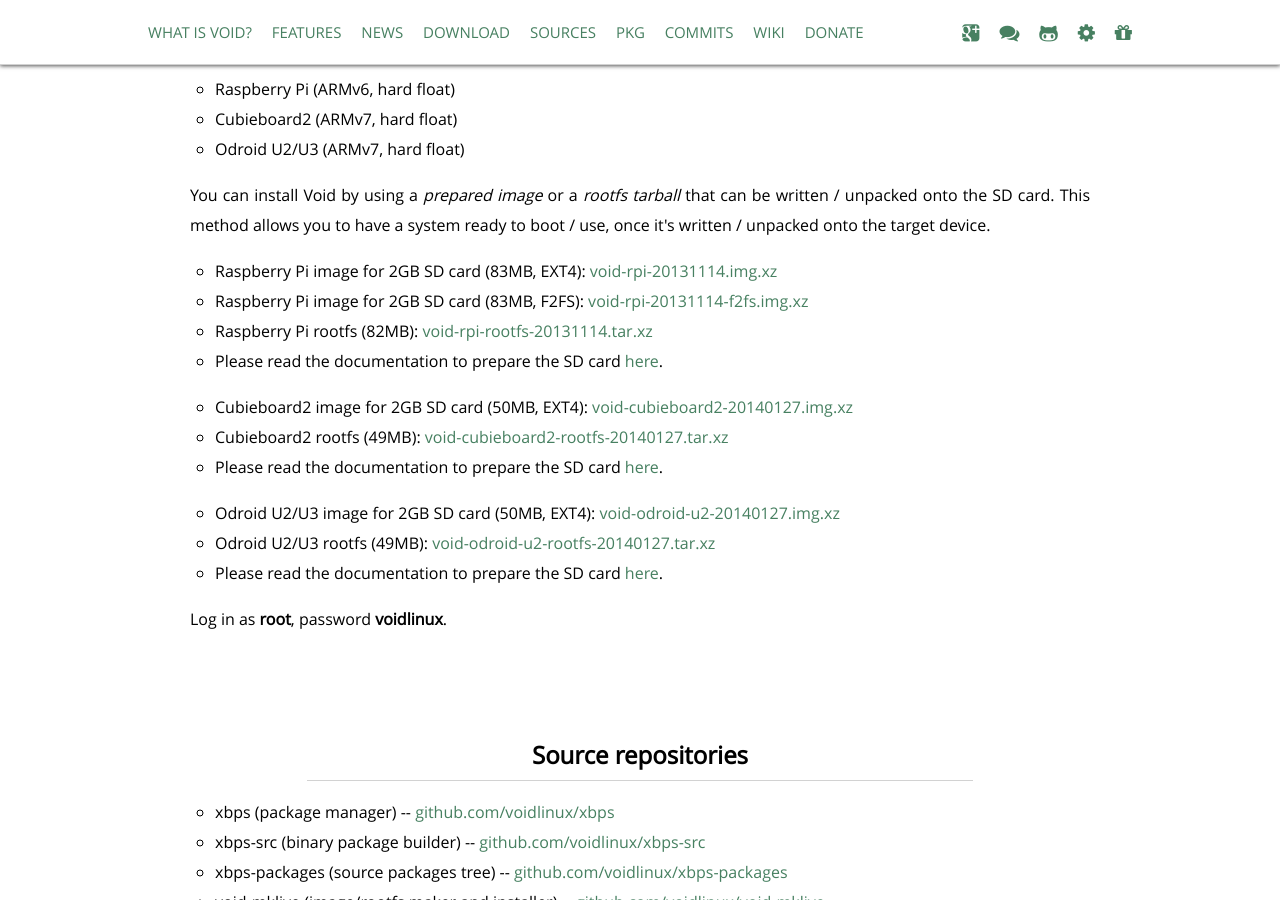
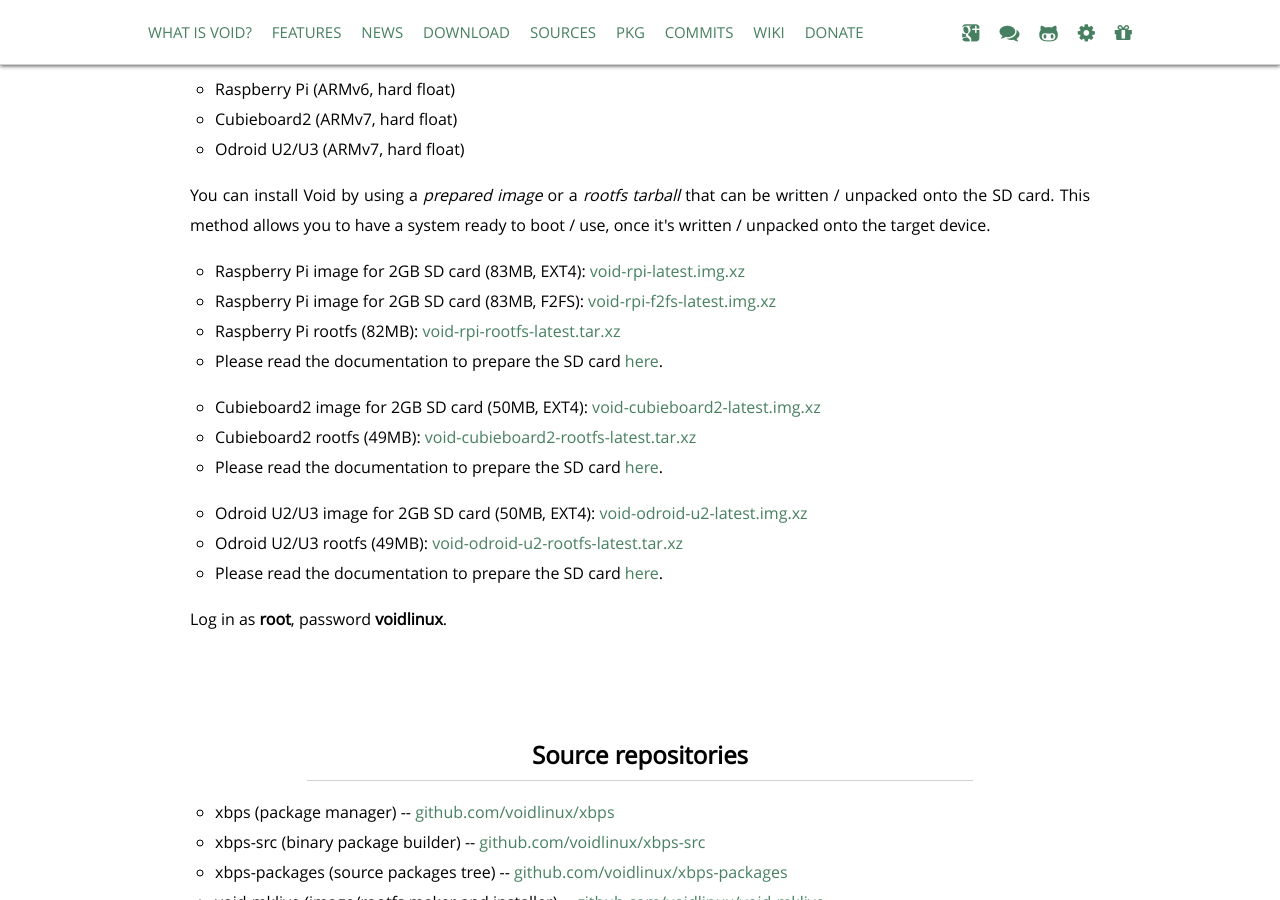
Before and after one commit to void-linux/void-linux.github.io, a Jekyll site: the page built from index.html, in a window 1280 px wide and 900 px high, scrolled down 5422 px. Built offline with Jekyll 4.4.1, drawn with Linux system fonts in a browser that asks for light colours; Markdown is read by kramdown in place of the engine named in the settings.

Commit message:
index: use latest symlinks for images/rootfs.

```diff
--- a/index.html
+++ b/index.html
@@ -87,19 +87,19 @@
 			<p>You can install Void by using a <em>prepared image</em> or a <em>rootfs tarball</em> that can be written / unpacked onto the SD card. This method allows you to have
 			a system ready to boot / use, once it's written / unpacked onto the target device.</p>
 			<ul>
-				<li>Raspberry Pi image for 2GB SD card (83MB, EXT4): <a href="http://xbps.nopcode.org/live/void-rpi-20131114.img.xz">void-rpi-20131114.img.xz</a></li>
-				<li>Raspberry Pi image for 2GB SD card (83MB, F2FS): <a href="http://xbps.nopcode.org/live/void-rpi-20131114-f2fs.img.xz">void-rpi-20131114-f2fs.img.xz</a></li>
-				<li>Raspberry Pi rootfs (82MB): <a href="http://xbps.nopcode.org/live/void-rpi-rootfs-20131114.tar.xz">void-rpi-rootfs-20131114.tar.xz</a></li>
+				<li>Raspberry Pi image for 2GB SD card (83MB, EXT4): <a href="http://xbps.nopcode.org/live/void-rpi-latest.img.xz">void-rpi-latest.img.xz</a></li>
+				<li>Raspberry Pi image for 2GB SD card (83MB, F2FS): <a href="http://xbps.nopcode.org/live/void-rpi-f2fs-latest.img.xz">void-rpi-f2fs-latest.img.xz</a></li>
+				<li>Raspberry Pi rootfs (82MB): <a href="http://xbps.nopcode.org/live/void-rpi-rootfs-latest.tar.xz">void-rpi-rootfs-latest.tar.xz</a></li>
 				<li>Please read the documentation to prepare the SD card <a href="https://github.com/voidlinux/documentation/wiki/raspberrypi#rootfs-install">here</a>.</li>
 			</ul>
 			<ul>
-				<li>Cubieboard2 image for 2GB SD card (50MB, EXT4): <a href="http://xbps.nopcode.org/live/void-cubieboard2-20140127.img.xz">void-cubieboard2-20140127.img.xz</a></li>
-				<li>Cubieboard2 rootfs (49MB): <a href="http://xbps.nopcode.org/live/void-cubieboard2-rootfs-20140127.tar.xz">void-cubieboard2-rootfs-20140127.tar.xz</a></li>
+				<li>Cubieboard2 image for 2GB SD card (50MB, EXT4): <a href="http://xbps.nopcode.org/live/void-cubieboard2-latest.img.xz">void-cubieboard2-latest.img.xz</a></li>
+				<li>Cubieboard2 rootfs (49MB): <a href="http://xbps.nopcode.org/live/void-cubieboard2-rootfs-latest.tar.xz">void-cubieboard2-rootfs-latest.tar.xz</a></li>
 				<li>Please read the documentation to prepare the SD card <a href="https://github.com/voidlinux/documentation/wiki/cubieboard2#rootfs-install">here</a>.</li>
 			</ul>
 			<ul>
-				<li>Odroid U2/U3 image for 2GB SD card (50MB, EXT4): <a href="http://xbps.nopcode.org/live/void-odroid-u2-20140127.img.xz">void-odroid-u2-20140127.img.xz</a></li>
-				<li>Odroid U2/U3 rootfs (49MB): <a href="http://xbps.nopcode.org/live/void-odroid-u2-rootfs-20140127.tar.xz">void-odroid-u2-rootfs-20140127.tar.xz</a></li>
+				<li>Odroid U2/U3 image for 2GB SD card (50MB, EXT4): <a href="http://xbps.nopcode.org/live/void-odroid-u2-latest.img.xz">void-odroid-u2-latest.img.xz</a></li>
+				<li>Odroid U2/U3 rootfs (49MB): <a href="http://xbps.nopcode.org/live/void-odroid-u2-rootfs-latest.tar.xz">void-odroid-u2-rootfs-latest.tar.xz</a></li>
 				<li>Please read the documentation to prepare the SD card <a href="https://github.com/voidlinux/documentation/wiki/raspberrypi#rootfs-install">here</a>.</li>
 			</ul>
 			<p>Log in as <strong>root</strong>, password <strong>voidlinux</strong>.</p>
```
